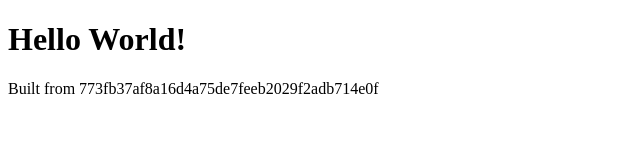
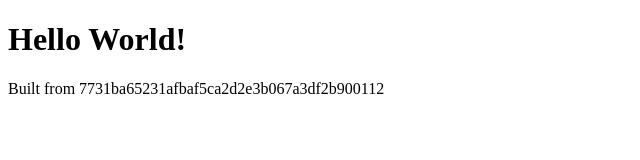
Before and after one commit to pkgjs/gh-pages, a plain HTML site: page index.html in a window 1280 px wide. Shown: the full height of the page, 0-640 px from the left. Drawn offline with Linux system fonts and the light colour scheme.

Commit message:
pages build

```diff
--- a/index.html
+++ b/index.html
@@ -1 +1 @@
-<!DOCTYPE html><html><head></head><body><h1>Hello World!</h1><p>Built from 773fb37af8a16d4a75de7feeb2029f2adb714e0f</p></body></html>
+<!DOCTYPE html><html><head></head><body><h1>Hello World!</h1><p>Built from 7731ba65231afbaf5ca2d2e3b067a3df2b900112</p></body></html>
```
